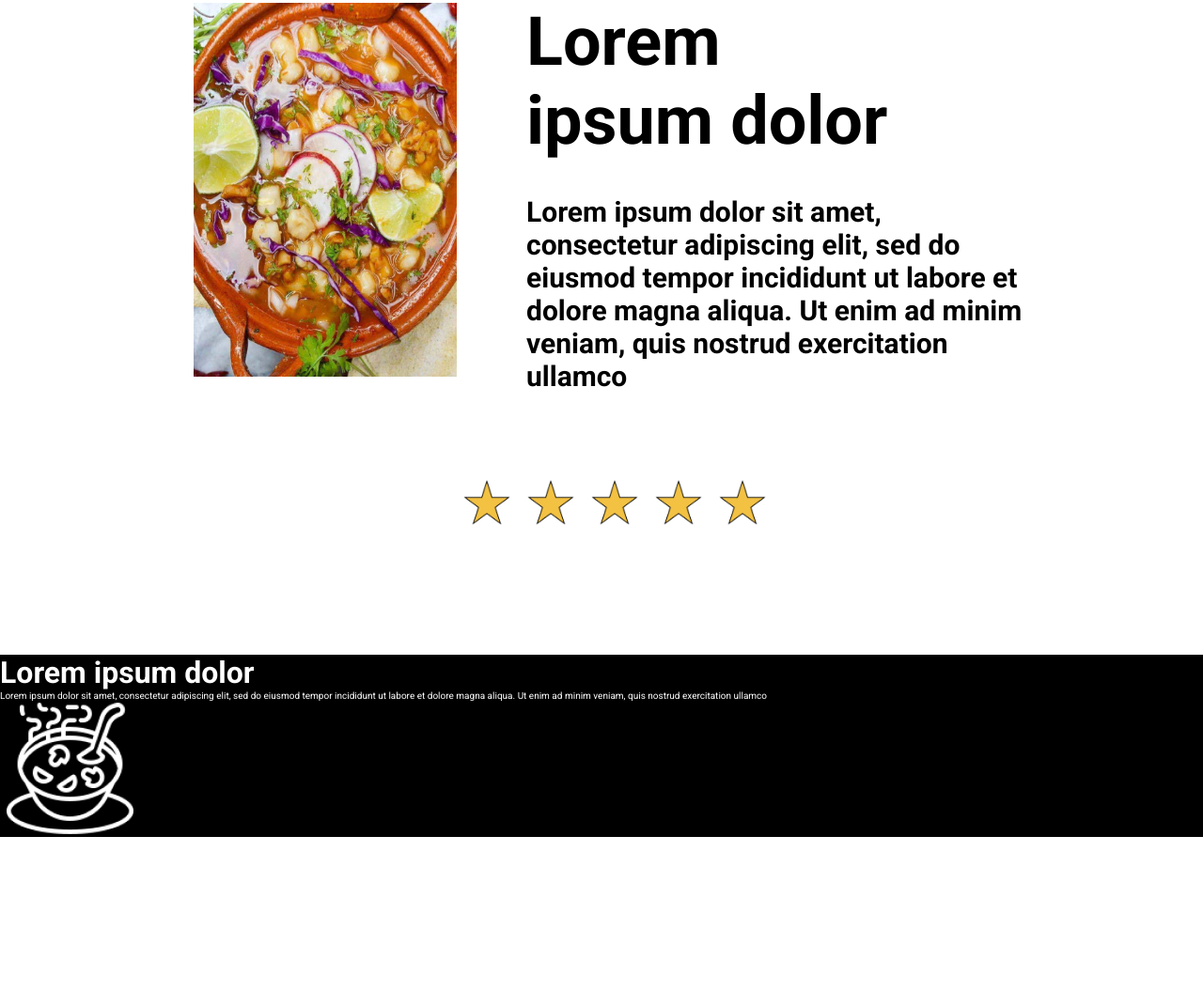
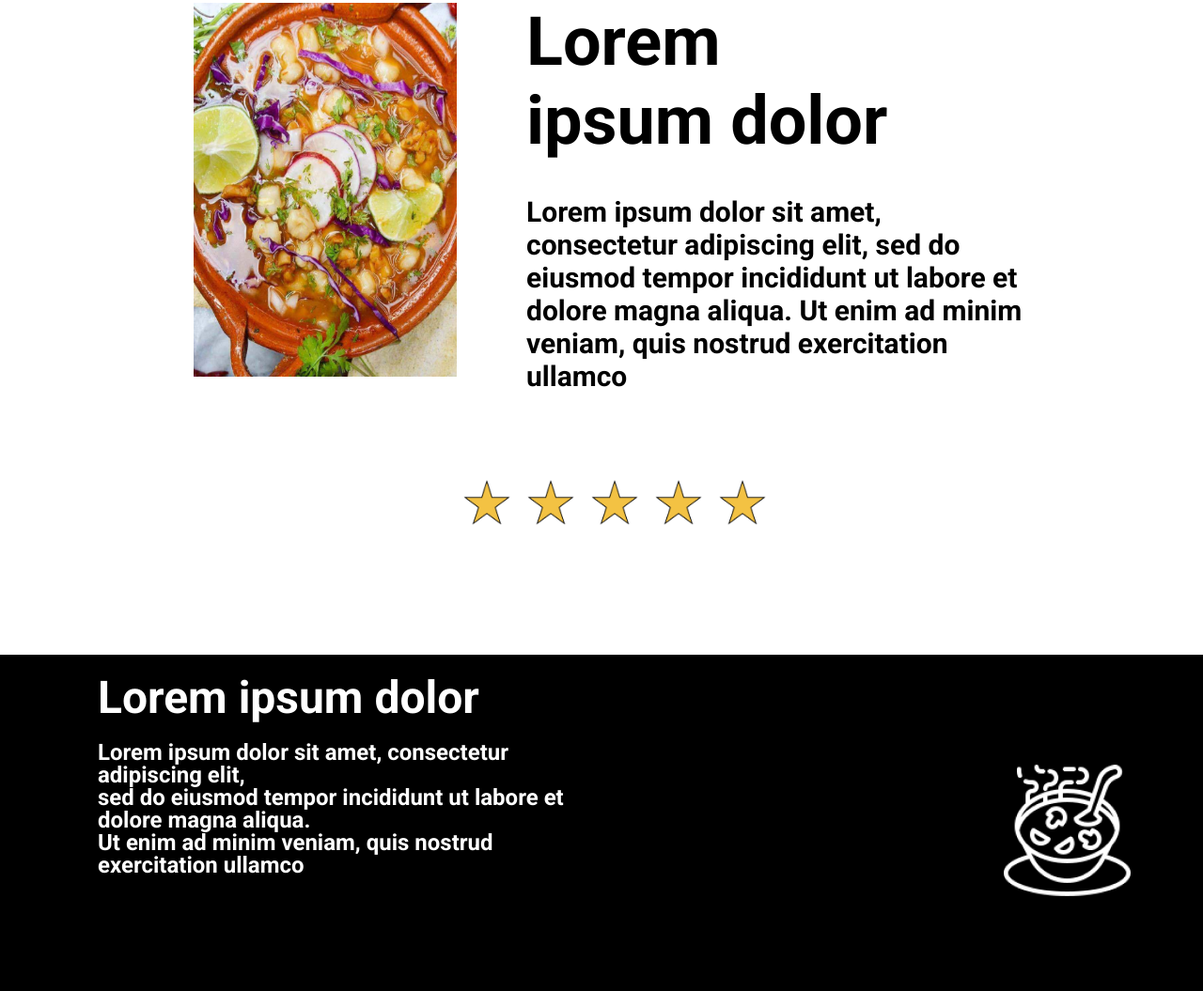
Before and after one commit to NiverMtz/tarea-generation-maquetacion1, a plain HTML site: page index.html in a window 1280 px wide. Shown: the part 4001-5056 px from the top of the page at 94% size. Before the commit the page ends 4892 px from the top, so only its background shows below. Drawn offline with Linux system fonts and the light colour scheme.

Commit message:
section footer and finished mockup

```diff
--- a/css/footer.css
+++ b/css/footer.css
@@ -1,4 +1,34 @@
+.footer {
+    background-color: black;
+    padding-block-start: 18px;
+    padding-inline-start: 104px;
+    padding-inline-end: 70px;
+}
+
 .footer__content {
-    background-color: black;
+    height: 340px;
     color: white;
+    display: flex;
+    justify-content: space-between;
 }
+
+.footer__text h3 {
+    font-size: 48px;
+    line-height: 56px;
+    margin-block-end: 18px;
+}
+
+.footer__text p {
+    max-width: 542px;
+    font-size: 24px;
+    font-weight: bold;
+    line-height: 24px;
+}
+
+.footer__content img {
+    max-width: unset;
+}
+
+.footer__image {
+    align-self: center;
+}
--- a/index.html
+++ b/index.html
@@ -133,13 +133,20 @@
       </section>
       <footer class="footer">
         <div class="footer__content">
-          <h3>Lorem ipsum dolor</h3>
-          <p>
-            Lorem ipsum dolor sit amet, consectetur adipiscing elit, sed do
-            eiusmod tempor incididunt ut labore et dolore magna aliqua. Ut enim
-            ad minim veniam, quis nostrud exercitation ullamco
-          </p>
-          <img src="./img/plato-footer.png" alt="" />
+          <div class="footer__text">
+            <h3>Lorem ipsum dolor</h3>
+            <p>
+              Lorem ipsum dolor sit amet, consectetur <br />
+              adipiscing elit, <br />
+              sed do eiusmod tempor incididunt ut labore et <br />
+              dolore magna aliqua. <br />
+              Ut enim ad minim veniam, quis nostrud <br />
+              exercitation ullamco
+            </p>
+          </div>
+          <div class="footer__image">
+            <img src="./img/plato-footer.png" alt="" />
+          </div>
         </div>
       </footer>
     </main>
```
